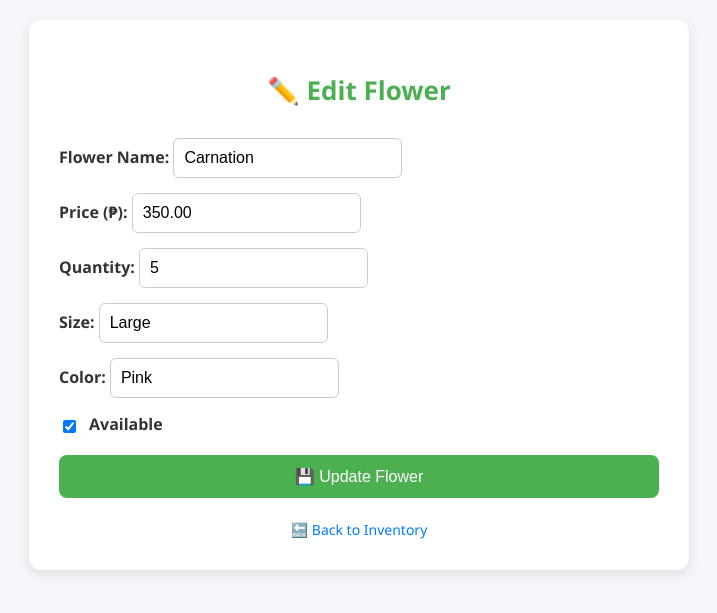
After one commit to JayEm6768/Ar-s-Flowers, a PHP site: page /dashboard/edit_product.php?id=7 in a window 1280 px wide. The commit adds this page. Shown: the top 613 px of the page, without its empty margins (281-998 px from the left). Run offline with PHP 8.4, Linux system fonts and the light colour scheme; data comes from the database, SQL or seed files in the repository; some libraries are stand-ins or nearby versions.

Commit message:
Added Edit Product Php

```diff
--- /dev/null
+++ b/dashboard/edit_product.php
@@ -0,0 +1,212 @@
+<?php
+include 'db.php';
+
+// Initialize variables
+$success = '';
+$error = '';
+
+// Check if id is set
+if (!isset($_GET['id']) || empty($_GET['id'])) {
+    die('Error: No flower ID specified.');
+}
+
+$flower_id = intval($_GET['id']);
+
+// Fetch flower data
+$result = $conn->query("SELECT * FROM product WHERE flower_id = $flower_id");
+if ($result->num_rows !== 1) {
+    die('Error: Flower not found.');
+}
+$flower = $result->fetch_assoc();
+
+// Handle update
+if ($_SERVER['REQUEST_METHOD'] == 'POST') {
+    $name = $conn->real_escape_string($_POST['name']);
+    $price = floatval($_POST['price']);
+    $quantity = intval($_POST['quantity']);
+    $size = $conn->real_escape_string($_POST['size']);
+    $color = $conn->real_escape_string($_POST['color']);
+    $available = isset($_POST['available']) ? 1 : 0;
+
+    $update = $conn->query("UPDATE product SET
+        name='$name',
+        price=$price,
+        quantity=$quantity,
+        size='$size',
+        color='$color',
+        available=$available
+        WHERE flower_id=$flower_id
+    ");
+
+    if ($update) {
+        $success = "Flower updated successfully!";
+    } else {
+        $error = "Failed to update flower.";
+    }
+}
+?>
+
+<!DOCTYPE html>
+<html lang="en">
+<head>
+    <meta charset="UTF-8">
+    <title>Edit Flower</title>
+    <meta name="viewport" content="width=device-width, initial-scale=1.0">
+
+    <!-- SweetAlert2 -->
+    <script src="https://cdn.jsdelivr.net/npm/sweetalert2@11"></script>
+
+    <style>
+        :root {
+            --primary: #4CAF50;
+            --primary-hover: #45a049;
+            --secondary: #007bff;
+            --secondary-hover: #0056b3;
+            --error-color: #dc3545;
+            --background: #f4f6f9;
+            --card-bg: #ffffff;
+            --text-color: #333;
+        }
+
+        body {
+            font-family: 'Segoe UI', sans-serif;
+            background-color: var(--background);
+            margin: 0;
+            padding: 20px;
+        }
+
+        .container {
+            max-width: 600px;
+            margin: auto;
+            background: var(--card-bg);
+            padding: 30px;
+            border-radius: 12px;
+            box-shadow: 0 4px 12px rgba(0,0,0,0.1);
+        }
+
+        h2 {
+            text-align: center;
+            color: var(--primary);
+            margin-bottom: 30px;
+            font-size: 26px;
+        }
+
+        form {
+            display: flex;
+            flex-direction: column;
+            gap: 15px;
+        }
+
+        label {
+            font-weight: bold;
+            margin-bottom: 5px;
+            color: var(--text-color);
+        }
+
+        input[type="text"],
+        input[type="number"] {
+            padding: 10px;
+            border-radius: 6px;
+            border: 1px solid #ccc;
+            font-size: 16px;
+        }
+
+        .checkbox-group {
+            display: flex;
+            align-items: center;
+            gap: 10px;
+        }
+
+        button {
+            padding: 12px;
+            background-color: var(--primary);
+            color: white;
+            border: none;
+            border-radius: 8px;
+            font-size: 16px;
+            cursor: pointer;
+            transition: background-color 0.3s ease;
+        }
+
+        button:hover {
+            background-color: var(--primary-hover);
+        }
+
+        .btn-back {
+            margin-top: 20px;
+            text-align: center;
+        }
+
+        .btn-back a {
+            color: var(--secondary);
+            text-decoration: none;
+            font-size: 14px;
+        }
+
+        .btn-back a:hover {
+            text-decoration: underline;
+        }
+    </style>
+</head>
+<body>
+
+<div class="container">
+    <h2>✏️ Edit Flower</h2>
+
+    <form method="POST">
+        <div>
+            <label>Flower Name:</label>
+            <input type="text" name="name" value="<?= htmlspecialchars($flower['name']) ?>" required>
+        </div>
+        <div>
+            <label>Price (₱):</label>
+            <input type="number" name="price" value="<?= $flower['price'] ?>" step="0.01" required>
+        </div>
+        <div>
+            <label>Quantity:</label>
+            <input type="number" name="quantity" value="<?= $flower['quantity'] ?>" required>
+        </div>
+        <div>
+            <label>Size:</label>
+            <input type="text" name="size" value="<?= htmlspecialchars($flower['size']) ?>" required>
+        </div>
+        <div>
+            <label>Color:</label>
+            <input type="text" name="color" value="<?= htmlspecialchars($flower['color']) ?>" required>
+        </div>
+        <div class="checkbox-group">
+            <input type="checkbox" name="available" <?= $flower['available'] ? 'checked' : '' ?>>
+            <label>Available</label>
+        </div>
+        <button type="submit">💾 Update Flower</button>
+    </form>
+
+    <div class="btn-back">
+        <a href="inventory.php">🔙 Back to Inventory</a>
+    </div>
+</div>
+
+<?php if ($success): ?>
+    <script>
+        Swal.fire({
+            icon: 'success',
+            title: 'Success!',
+            text: '<?= $success ?>',
+            confirmButtonColor: '#4CAF50'
+        }).then(function() {
+            window.location.href = 'inventory.php';
+        });
+    </script>
+<?php elseif ($error): ?>
+    <script>
+        Swal.fire({
+            icon: 'error',
+            title: 'Error!',
+            text: '<?= $error ?>',
+            confirmButtonColor: '#dc3545'
+        });
+    </script>
+<?php endif; ?>
+
+</body>
+</html>
--- a/productPage.php
+++ b/productPage.php
@@ -1,8 +1,5 @@
 <?php
 include 'footHead/header.php';
-if (isset($_SESSION['user'])) {
-    echo "<p>Welcome, " . htmlspecialchars($_SESSION['user']) . "! Your ID is " . $_SESSION['user_id'] . ".</p>"; //temp, for debugging
-}
 ?>
 <!DOCTYPE html>
 <html lang="en">
```
Also changed, not shown: dashboard/inventory.php (+44 -32 lines), dashboard/uploads/680e7f1b5f6de.jpg (added), dashboard/uploads/680e7f5b74ff7.jpg (added), dashboard/uploads/680e7fbd98d59.jpg (added), dashboard/uploads/680e7ffd0a23e.jpg (added), dashboard/uploads/680e80a767b31.jpg (added), pictures/Pink Rose.jpg (added), pictures/Roses.jpg (added), pictures/TULIP.jpg (added).
